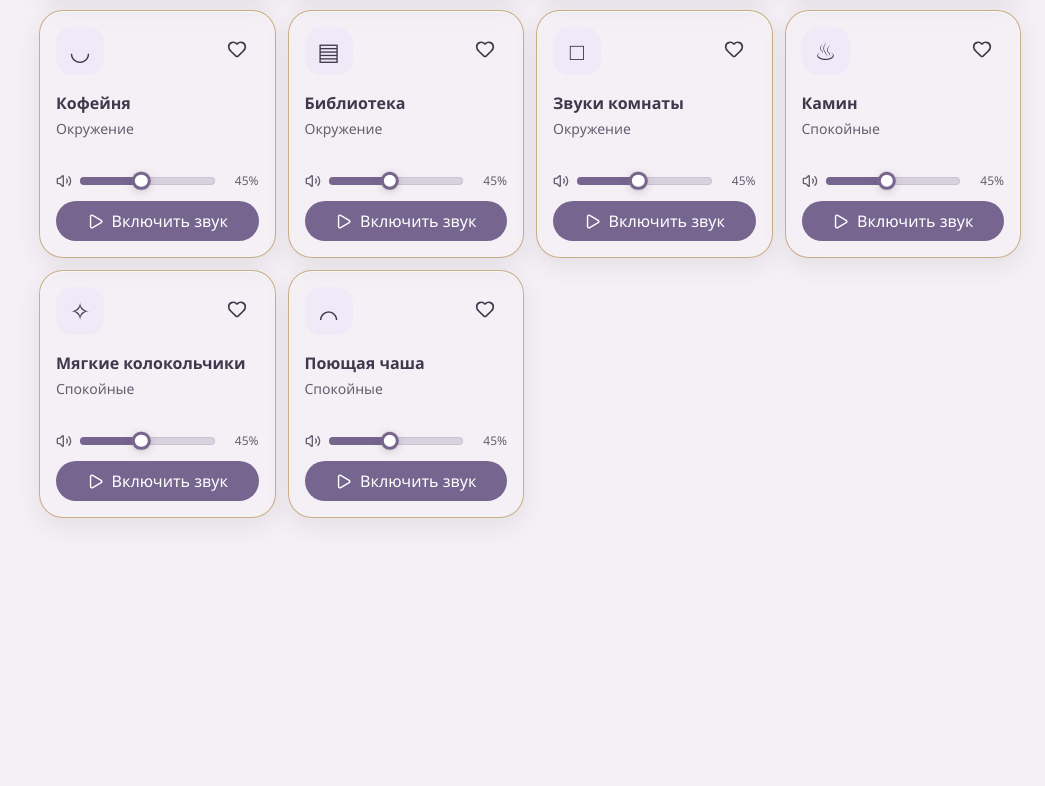
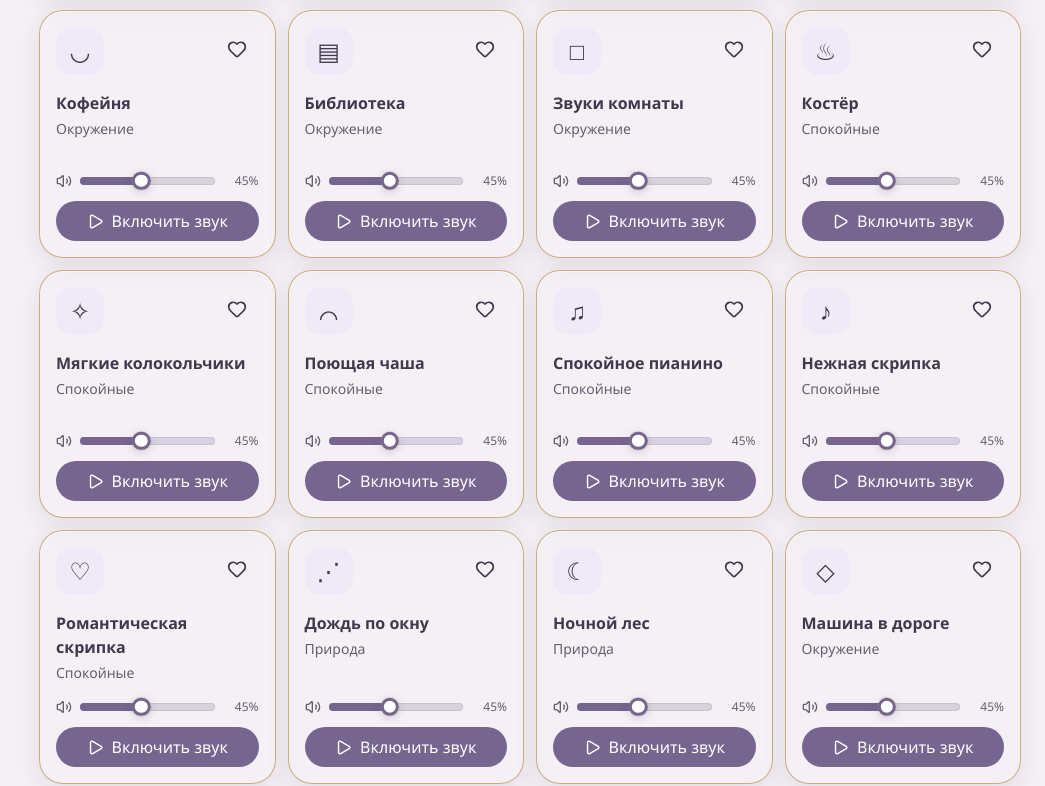
Before and after one commit to dolba92/Sensora, a React (Vite) app: page / in a window 1280 px wide. Shown: the part 1618-2404 px from the top of the page, without its empty margins (235-1280 px from the left). Before the commit the page ends 2168 px from the top, so only its background shows below. Built offline with nearby package versions, Linux system fonts and the light colour scheme.

Commit message:
Update page.tsx

```diff
--- a/app/page.tsx
+++ b/app/page.tsx
@@ -233,7 +233,7 @@ const SOUNDS: Sound[] = [
   },
   {
     id: 'fire',
-    name: 'Камин',
+    name: 'Костёр',
     category: 'Спокойные',
     file: '/audio/fireplace.mp3',
     icon: '♨',
@@ -251,6 +251,62 @@ const SOUNDS: Sound[] = [
     category: 'Спокойные',
     file: '/audio/singing-bowl.mp3',
     icon: '⌒',
+  },
+  {
+    id: 'calm-piano',
+    name: 'Спокойное пианино',
+    category: 'Спокойные',
+    file: '/audio/calm-piano.mp3',
+    icon: '♫',
+  },
+  {
+    id: 'gentle-violin',
+    name: 'Нежная скрипка',
+    category: 'Спокойные',
+    file: '/audio/gentle-violin.mp3',
+    icon: '♪',
+  },
+  {
+    id: 'romantic-violin',
+    name: 'Романтическая скрипка',
+    category: 'Спокойные',
+    file: '/audio/romantic-violin.mp3',
+    icon: '♡',
+  },
+  {
+    id: 'rain-window',
+    name: 'Дождь по окну',
+    category: 'Природа',
+    file: '/audio/rain-window.mp3',
+    icon: '⋰',
+  },
+  {
+    id: 'night-crickets',
+    name: 'Ночной лес',
+    category: 'Природа',
+    file: '/audio/night-crickets.mp3',
+    icon: '☾',
+  },
+  {
+    id: 'car-interior',
+    name: 'Машина в дороге',
+    category: 'Окружение',
+    file: '/audio/car-interior.mp3',
+    icon: '◇',
+  },
+  {
+    id: 'hair-dryer',
+    name: 'Фен',
+    category: 'Окружение',
+    file: '/audio/hair-dryer.mp3',
+    icon: '〰',
+  },
+  {
+    id: 'clock-ticking',
+    name: 'Тиканье часов',
+    category: 'Окружение',
+    file: '/audio/clock-ticking.mp3',
+    icon: '◷',
   },
 ];
 const NAV = [
```
